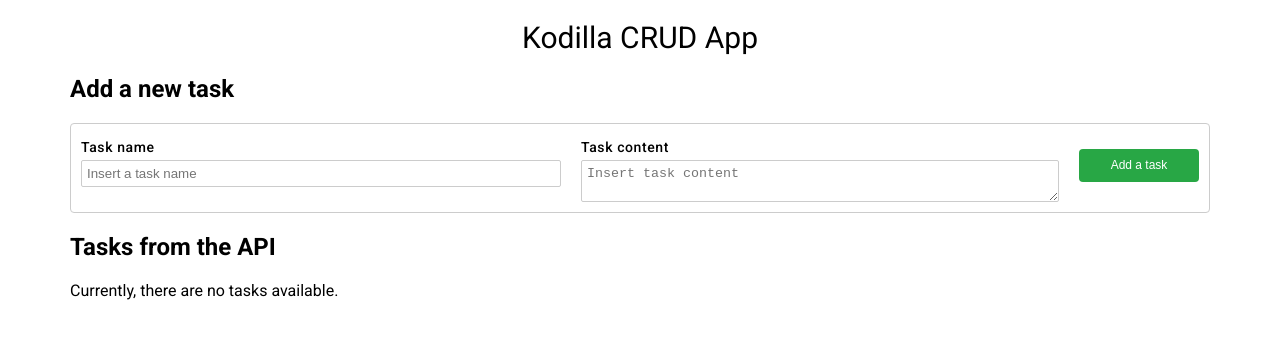
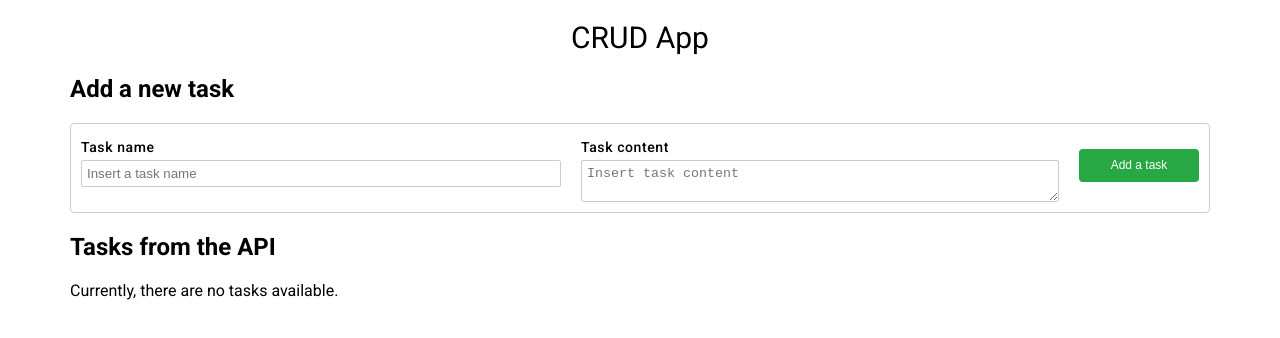
Before and after one commit to sstawicki/sstawicki.github.io, a plain HTML site: page index.html in a window 1280 px wide. Drawn offline with Linux system fonts and the light colour scheme; no server answers.

Commit message:
Update index.html

```diff
--- a/index.html
+++ b/index.html
@@ -8,7 +8,7 @@
   <link href="https://fonts.googleapis.com/css?family=Roboto:400,400i,500,500i,700,700i&subset=latin-ext" rel="stylesheet">
 </head>
 <body>
-<h1 class="kodilla-heading kodilla-heading--main">Kodilla CRUD App</h1>
+<h1 class="kodilla-heading kodilla-heading--main">CRUD App</h1>
 
 <main class="crud container">
   <section class="datatable">
```
